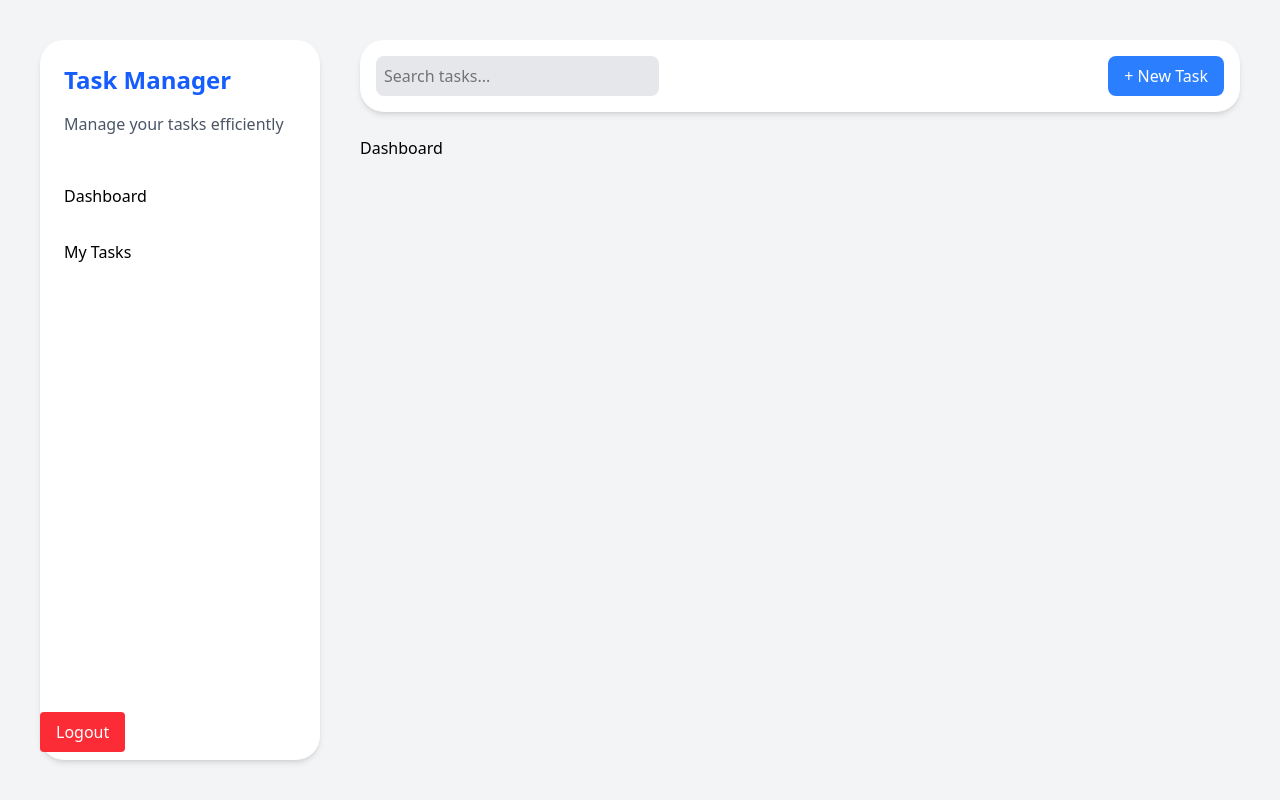
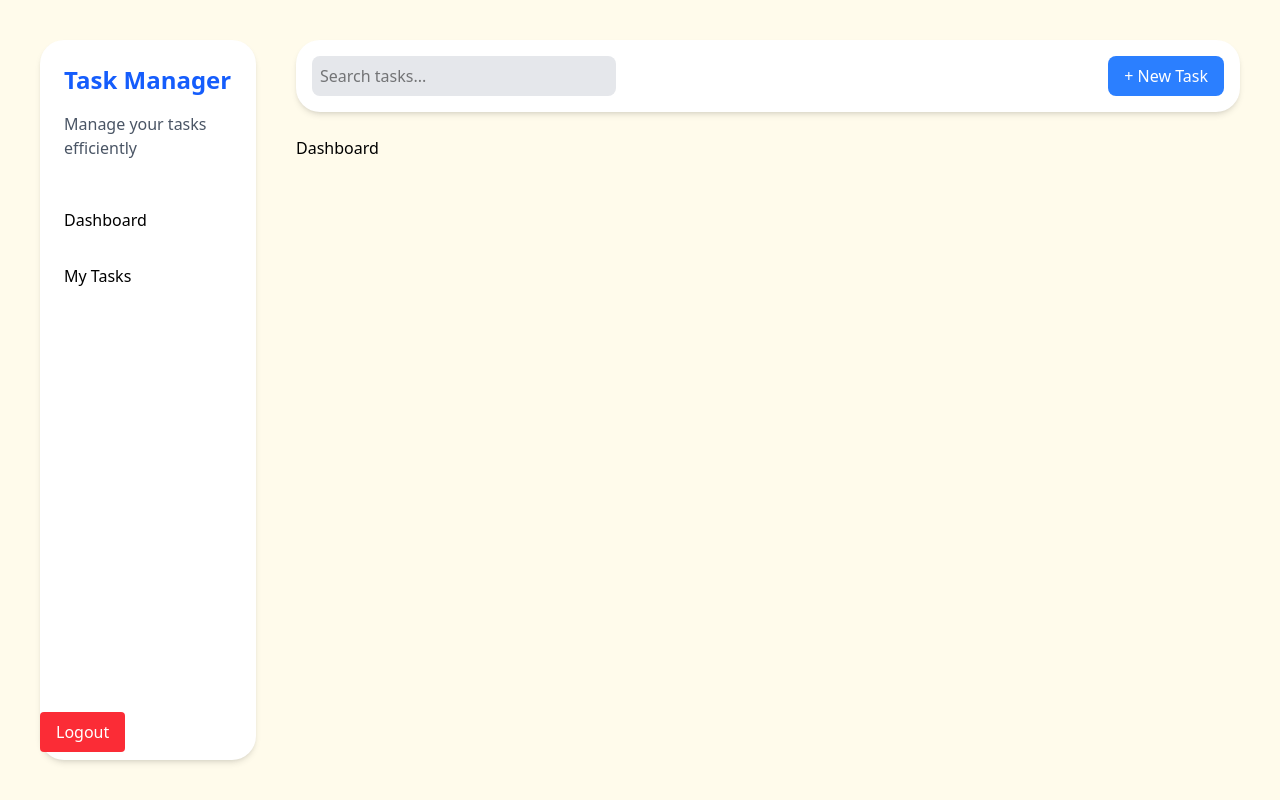
Before and after one commit to Safdari10/task-manager, a Next.js app in the folder frontend/: page /dashboard in a window 1280 px wide. Built offline with nearby package versions, Linux system fonts and the light colour scheme.

Commit message:
Improves dashboard layout for better alignment
Refactors dashboard structure to enhance centering and spacing,
updates background colors, and adjusts side panel and main content
widths for improved visual consistency and user experience.

```diff
--- a/frontend/src/app/dashboard/page.tsx
+++ b/frontend/src/app/dashboard/page.tsx
@@ -10,15 +10,17 @@ const TaskManager = () => {
   const [openTab, setOpenTab] = useState("dashboard");
 
   return (
-    <div className="flex items-start justify-center w-full h-full bg-gray-100">
-      <div className="w-1/4 h-screen py-10 pl-10">
-        <SidePanel setOpenTab={setOpenTab} />
+    <div className="flex items-center justify-center w-full h-full bg-gray-100">
+      <div className="flex items-start justify-center w-full h-full max-w-[1280px] bg-amber-50 ">
+        <div className="w-[20%] h-screen py-10 pl-10">
+          <SidePanel setOpenTab={setOpenTab} />
+        </div>
+        <main className="w-[80%] h-full flex flex-col p-10 gap-6">
+          <TopBar />
+          {openTab === "dashboard" && <Dashboard />}
+          {openTab === "myTasks" && <MyTasks />}
+        </main>
       </div>
-      <main className="w-3/4 h-full flex flex-col p-10 gap-6">
-        <TopBar />
-        {openTab === "dashboard" && <Dashboard />}
-        {openTab === "myTasks" && <MyTasks />}
-      </main>
     </div>
   );
 };
```
